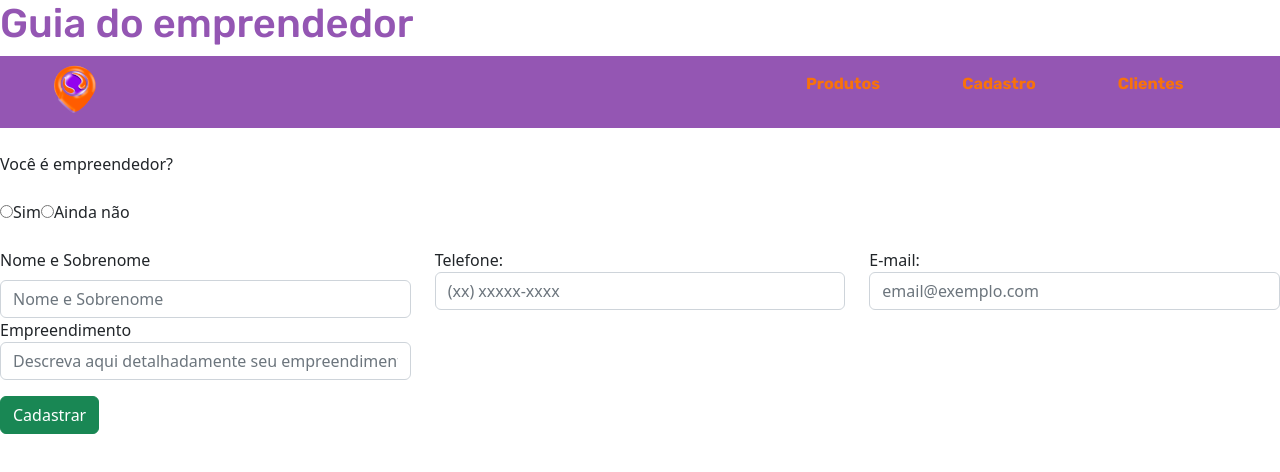
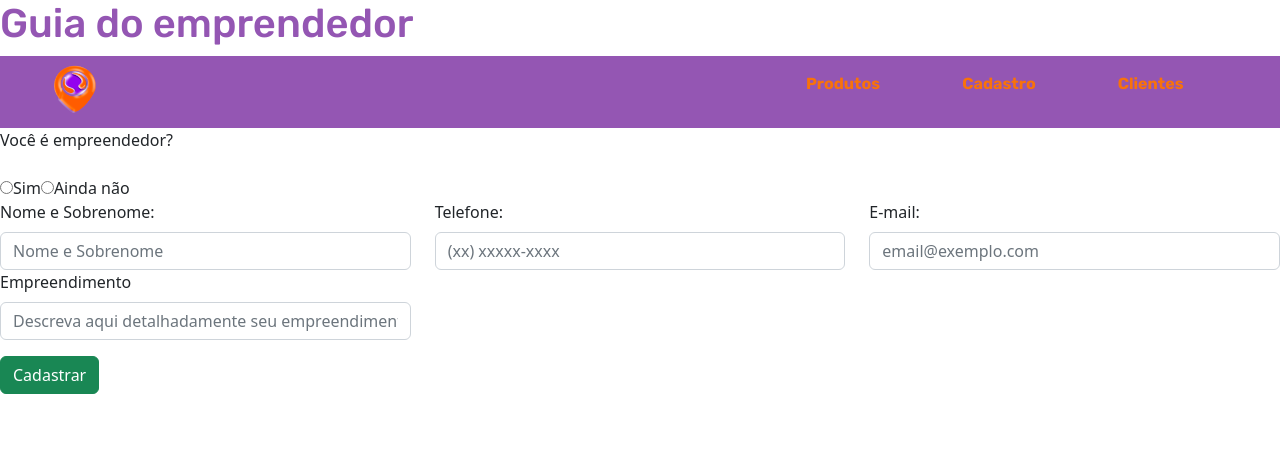
Before and after one commit to hluna23/projetofinal, a React (Create React App) app: page /cadastro-usuario in a window 1280 px wide. Shown: the top 472 px of the page. Built offline with nearby package versions, Linux system fonts and the light colour scheme.

Commit message:
adicionei tooltip no formulario

```diff
--- a/src/components/Cadastro/CadastroUsuario.js
+++ b/src/components/Cadastro/CadastroUsuario.js
@@ -1,9 +1,7 @@
 import React, { useState } from "react";
-import { Link } from "react-router-dom";
+import { isRouteErrorResponse, Link } from "react-router-dom";
 import { Button, Col, Row, Form } from "react-bootstrap";
 import Cabecalho from "../Cabecalho/Cabecalho";
-import FormCheckInput from "react-bootstrap/esm/FormCheckInput";
-import InputGroup from "react-bootstrap/InputGroup";
 
 export default function CadastroUsuario() {
   const [validated, setValidated] = useState(false);
@@ -12,6 +10,7 @@ export default function CadastroUsuario() {
   const [email, setEmail] = useState("");
   const [empreendimento, setEmpreendimento] = useState("");
   const [empreendedor, setEmpreendedor] = useState("");
+  const [errors, setErrors] = useState('')
 
   const novoCadastro = async () => {
     const cadastroPost = {
@@ -43,8 +42,8 @@ export default function CadastroUsuario() {
     <div>
       <Cabecalho />
       <div>
-        <br />
-        <Form noValidate validated={validated} onSubmit={handleSubmit}>
+        <Form noValidate onSubmit={handleSubmit}>
+        <Row className="mb-3">
           <span>Você é empreendedor?</span>
           <div>
             <br />
@@ -66,54 +65,58 @@ export default function CadastroUsuario() {
             <label htmlFor="nao">Ainda não</label>
           </div>
           <br />
-
-          <Row className="mb-3">
-            <Form.Group as={Col} md="4" controlId="nome">
-              <Form.Label>Nome e Sobrenome</Form.Label>
+            <Form.Group as={Col} md="4" controlId="nome" className='position-relative'>
+              <Form.Label>Nome e Sobrenome:</Form.Label>
               <Form.Control
                 required
                 type="text"
                 placeholder="Nome e Sobrenome"
                 value={nome}
                 onChange={(e) => setNome(e.target.value)}
+                isValid={nome && !errors.nome}
               />
-              <Form.Control.Feedback>Perfeito!</Form.Control.Feedback>
+              <Form.Control.Feedback tooltip>Perfeito!</Form.Control.Feedback>
             </Form.Group>
 
-            <Form.Group as={Col} md="4" id="telefone">
-              <label>Telefone: </label>
+            <Form.Group as={Col} md="4" controlId="telefone" className='position-relative'>
+              <Form.Label>Telefone: </Form.Label>
               <Form.Control
                 required
                 type="text"
                 placeholder="(xx) xxxxx-xxxx"
                 value={telefone}
                 onChange={(e) => setTelefone(e.target.value)}
+                isValid={telefone && !errors.telefone}
               />
-              <Form.Control.Feedback>Ótimo!</Form.Control.Feedback>
+              <Form.Control.Feedback tooltip>Ótimo!</Form.Control.Feedback>
             </Form.Group>
 
-            <Form.Group as={Col} md="4" id="email">
-              <label>E-mail: </label>
+            <Form.Group as={Col} md="4" controlId="email" className='position-relative'>
+              <Form.Label>E-mail: </Form.Label>
               <Form.Control
                 required
                 type="text"
                 placeholder="email@exemplo.com"
                 value={email}
                 onChange={(e) => setEmail(e.target.value)}
+                isValid={email && !errors.email}
+
               />
-              <Form.Control.Feedback>Perfeito!!</Form.Control.Feedback>
+              <Form.Control.Feedback tooltip>Perfeito!!</Form.Control.Feedback>
             </Form.Group>
 
-            <Form.Group as={Col} md="4" id="empreendimento">
-              <label htmlFor="empreendimento">Empreendimento</label>
+            <Form.Group as={Col} md="4" controlId="empreendimento" className='position-relative'>
+              <Form.Label>Empreendimento</Form.Label>
               <Form.Control
                 required
                 type="text"
                 placeholder="Descreva aqui detalhadamente seu empreendimento"
                 value={empreendimento}
                 onChange={(e) => setEmpreendimento(e.target.value)}
+                isValid={empreendimento && !errors.empreendimento}
+
               />
-              <Form.Control.Feedback>Muito bem!</Form.Control.Feedback>
+              <Form.Control.Feedback tooltip>Muito bem!</Form.Control.Feedback>
             </Form.Group>
           </Row>
 
```
